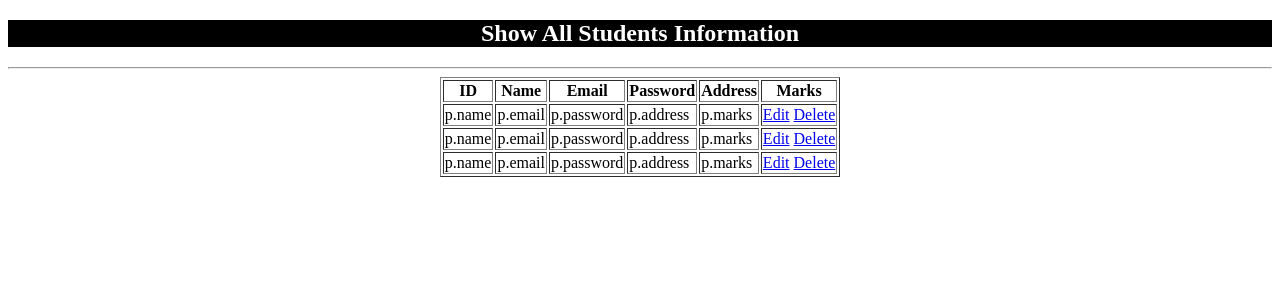
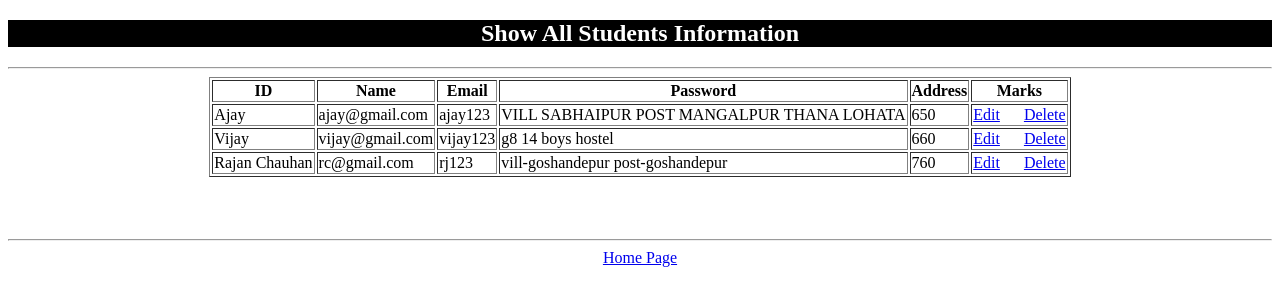
Before and after one commit to Anandp332/Django-Projects, a Django app: template app9/cruidapp/templates/show.html in a window 1280 px wide. Shown: the top 306 px of the page. Run offline with Django 3.2, Linux system fonts and the light colour scheme; the template is opened without the code that fills it: values that come from a table or form of the project are taken from there, others are empty; data comes from the database, SQL or seed files in the repository; both versions use the stored data as it was after the commit.

Commit message:
added urls file

```diff
--- a/app9/app9/urls.py
+++ b/app9/app9/urls.py
@@ -1,21 +1,13 @@
-"""app9 URL Configuration
 
-The `urlpatterns` list routes URLs to views. For more information please see:
-    https://docs.djangoproject.com/en/3.2/topics/http/urls/
-Examples:
-Function views
-    1. Add an import:  from my_app import views
-    2. Add a URL to urlpatterns:  path('', views.home, name='home')
-Class-based views
-    1. Add an import:  from other_app.views import Home
-    2. Add a URL to urlpatterns:  path('', Home.as_view(), name='home')
-Including another URLconf
-    1. Import the include() function: from django.urls import include, path
-    2. Add a URL to urlpatterns:  path('blog/', include('blog.urls'))
-"""
 from django.contrib import admin
 from django.urls import path
+from cruidapp import views
 
 urlpatterns = [
     path('admin/', admin.site.urls),
+    path('',views.insert),
+    path('home/',views.insert , name ="home"),
+    path('show/',views.show , name ="show"),
+    path('delete/<int:id>/',views.delete , name ="delete"),
+    path('edit/<int:id>/',views.edit , name ="edit"),
 ]
--- a/app9/cruidapp/templates/show.html
+++ b/app9/cruidapp/templates/show.html
@@ -19,20 +19,22 @@
             </tr>
             {% for p in student %}
             <tr>
-                <td>p.name</td>
-                <td>p.email</td>
-                <td>p.password</td>
-                <td>p.address</td>
-                <td>p.marks</td>
+                <td>{{p.name}}</td>
+                <td>{{p.email}}</td>
+                <td>{{p.password}}</td>
+                <td>{{p.address}}</td>
+                <td>{{p.marks}}</td>
                 <td>
-                    <a href="/edit/{{p.id}}">Edit</a>
+                    <a href="/edit/{{p.id}}">Edit</a>&nbsp;&nbsp;&nbsp;&nbsp;&nbsp;
                     <a href="/delete/{{p.id}}">Delete</a>
                 </td>
 
             </tr>
             {% endfor %}
         </table>
-        <a href="{% url 'home'%}"
+        <br><br><br>
+        <hr>
+        <a href="{% url 'home'%}">Home Page</a>
     </center>
 
 </body>
```
Also changed, not shown: app9/db.sqlite3.
